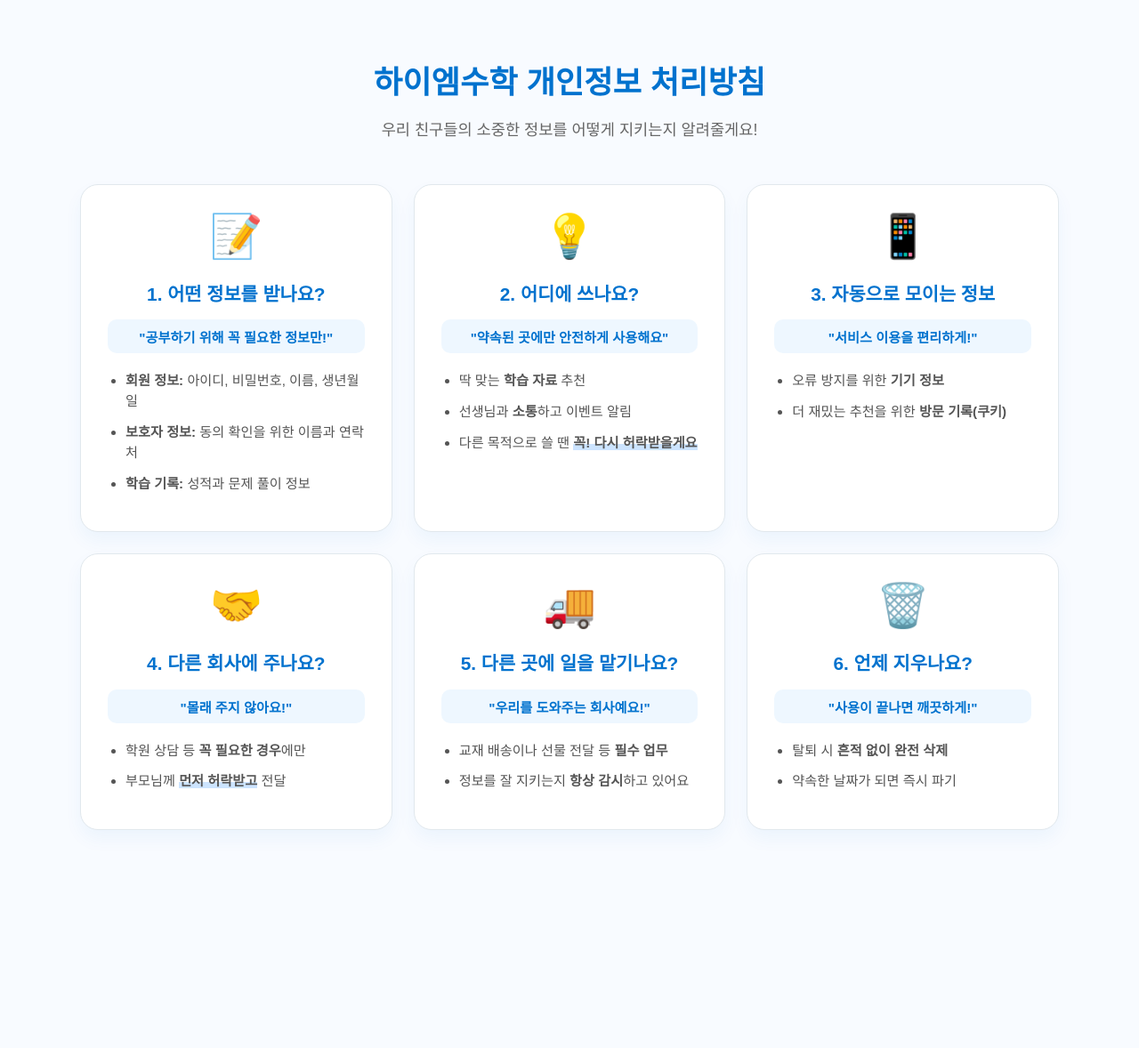
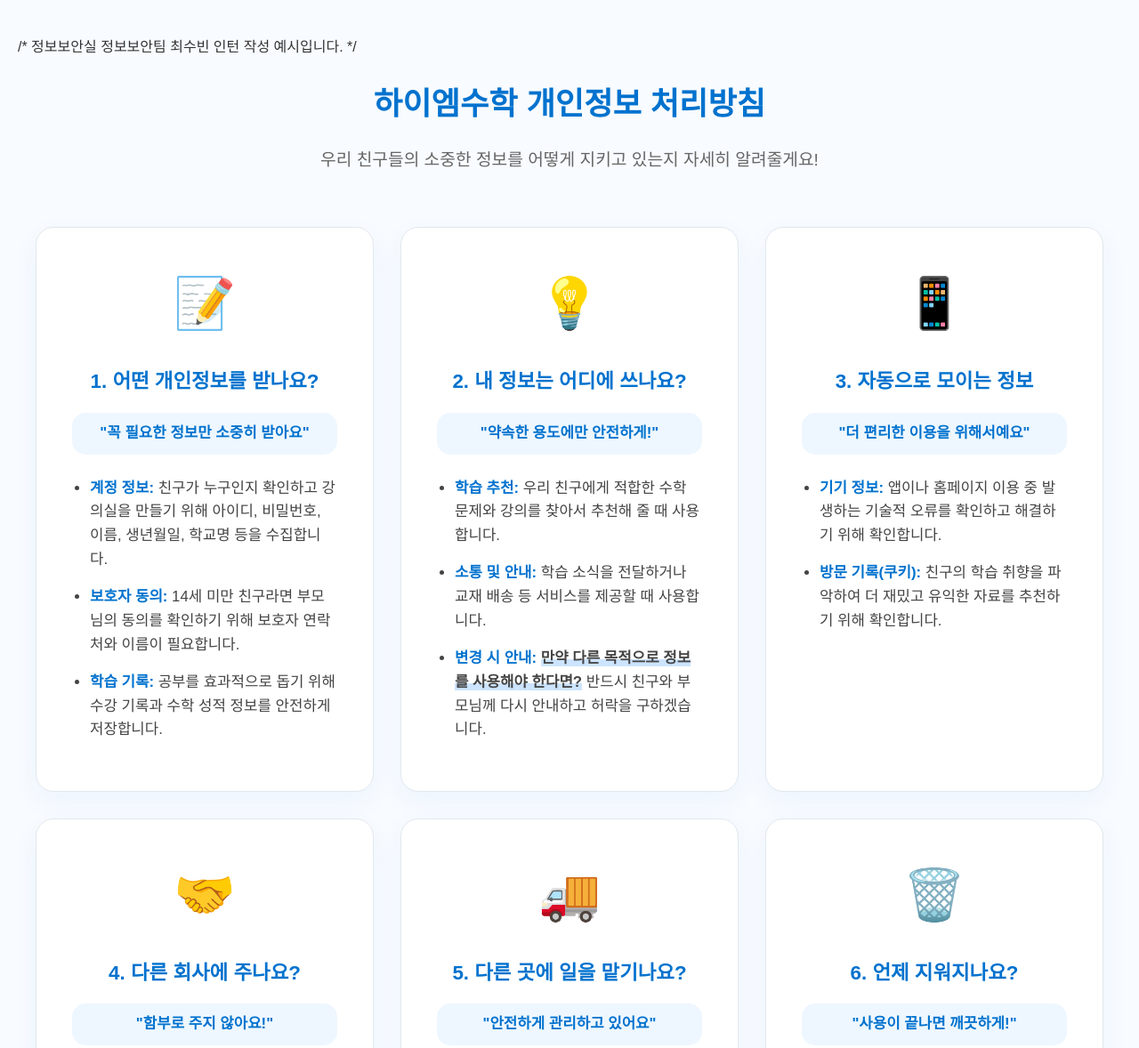
Before and after one commit to 2vvay/test_kids_privacy_megastudy, a plain HTML site: page index.html in a window 1280 px wide. Shown: the top 1178 px of the page at 89% size. Before the commit the page ends 973 px from the top, so only its background shows below. Drawn offline with Linux system fonts and the light colour scheme; a web font is replaced by a local one.

Commit message:
Update index.html

```diff
--- a/index.html
+++ b/index.html
@@ -1,131 +1,180 @@
+    /*
+      정보보안실 정보보안팀 최수빈 인턴 작성 예시입니다.
+    */
 <!DOCTYPE html>
 <html lang="ko">
 <head>
 <meta charset="UTF-8">
 <meta name="viewport" content="width=device-width, initial-scale=1.0">
+<!-- 나눔스퀘어라운드 폰트: 가독성이 좋고 귀여운 느낌이라 선택했습니다 -->
 <link href="https://hangeul.pstatic.net/hangeul_static/css/nanum-square-round.css" rel="stylesheet">
 <title>하이엠수학 개인정보 처리방침</title>
 <style>
+    /*
+      1. 전체 페이지 기본 설정
+      배경색이랑 기본 폰트, 여백처럼 스타일 코드입니다.
+    */
     body {
         font-family: 'NanumSquareRound', sans-serif;
-        background-color: #f8fbff; /* 더 밝고 깨끗한 배경 */
+        background-color: #f8fbff;
         color: #333;
         margin: 0;
         padding: 40px 20px;
+        line-height: 1.6;
     }
 
-    .header-container { text-align: center; margin-bottom: 50px; }
+    /*
+      2. 페이지 헤더 (제목 영역)
+      맨 위에 들어가는 제목이랑 안내 문구입니다.
+      중앙정렬했습니다.
+    */
+    .header-container { text-align: center; margin-bottom: 60px; }
     .header-container h1 { color: #0072CE; font-size: 2.2em; font-weight: 800; margin-bottom: 10px; }
-    .header-container p { color: #666; font-size: 1.1em; }
+    .header-container p { color: #666; font-size: 1.2em; }
 
+    /*
+      3. 카드 배치 (반응형)
+      화면 크기에 따라 카드가 가로로 나열되기도 하고, 세로로 줄바꿈되기도 합니다.
+      CSS Grid를 써서 반응형입니다.
+    */
     .card-container {
         display: grid;
-        grid-template-columns: repeat(auto-fit, minmax(320px, 1fr));
-        gap: 24px;
-        max-width: 1100px;
+        grid-template-columns: repeat(auto-fit, minmax(350px, 1fr));
+        gap: 30px;
+        max-width: 1200px;
         margin: 0 auto;
     }
 
-    /* 디자인 개선: 굵은 테두리 제거 -> 은은한 그림자와 얇은 테두리 사용 */
+    /*
+      4. 개별 카드 디자인
+       테두리는 얇게, 그림자 넣었습니다.
+    */
     .card {
         background: #fff;
-        border: 1px solid #e1e8ed; /* 테두리 얇게 */
+        border: 1px solid #e1e8ed;
         border-radius: 20px;
-        padding: 30px;
-        box-shadow: 0 10px 20px rgba(0, 114, 206, 0.05); /* 은은한 그림자 */
+        padding: 40px;
+        box-shadow: 0 10px 30px rgba(0, 114, 206, 0.05);
         transition: transform 0.3s ease;
     }
     .card:hover { transform: translateY(-5px); }
 
-    .img-container {
-        font-size: 3em;
-        margin-bottom: 20px;
-        text-align: center;
+    /*
+      5. 상단 아이콘 영역
+      카드 맨 위에 들어가는 이모지를 가운데 정렬했습니다.
+    */
+    .img-container { font-size: 3.5em; margin-bottom: 25px; text-align: center; }
+
+    /*
+      6. 제목 스타일
+      카드 제목이랑 부제목에 메가스터디 메인 컬러(블루) 사용했습니다.
+    */
+    .card h2 {
+        font-size: 1.4em; color: #0072CE; text-align: center; margin-bottom: 15px;
+        font-weight: 800;
+    }
+    .card h3 {
+        font-size: 1.05em; color: #0072CE; background: #eef7ff;
+        padding: 10px 20px; border-radius: 15px; text-align: center; margin-bottom: 25px;
     }
 
-    .card h2 {
-        font-size: 1.3em; color: #0072CE; text-align: center; margin-bottom: 15px;
-        font-weight: 700;
-    }
-    .card h3 {
-        font-size: 0.95em; color: #0072CE; background: #eef7ff;
-        padding: 8px; border-radius: 10px; text-align: center; margin-bottom: 20px;
-    }
+    /*
+      7. 내용(본문) 스타일
+      줄간격을 띄우고 글자 크기 조절했습니다.
+    */
     .card ul { padding-left: 20px; margin: 0; }
-    .card li { margin-bottom: 12px; line-height: 1.5; font-size: 0.95em; color: #555; }
+    .card li { margin-bottom: 15px; font-size: 1.05em; color: #444; }
+    .card strong { color: #0072CE; }
 
+    /*
+      8. 강조 효과(형광펜)
+      중요한 내용은 형광펜 효과 줬습니다.
+    */
     .highlight { background: linear-gradient(to top, #cce4ff 40%, transparent 40%); font-weight: 600; }
+
+    /*
+      9. 푸터(하단 영역)
+      페이지 맨 아래쪽에 저작권 문구 넣었습니다.
+    */
+    .footer { text-align: center; margin-top: 60px; color: #999; font-size: 0.9em; }
 </style>
 </head>
 <body>
 
+<!-- 헤더 영역: 제목 및 설명 -->
 <div class="header-container">
     <h1>하이엠수학 개인정보 처리방침</h1>
-    <p>우리 친구들의 소중한 정보를 어떻게 지키는지 알려줄게요!</p>
+    <p>우리 친구들의 소중한 정보를 어떻게 지키고 있는지 자세히 알려줄게요!</p>
 </div>
 
+<!-- 콘텐츠 영역: 정보 카드 배열 -->
 <div class="card-container">
     <div class="card">
         <div class="img-container">📝</div>
-        <h2>1. 어떤 정보를 받나요?</h2>
-        <h3>"공부하기 위해 꼭 필요한 정보만!"</h3>
+        <h2>1. 어떤 개인정보를 받나요?</h2>
+        <h3>"꼭 필요한 정보만 소중히 받아요"</h3>
         <ul>
-            <li><strong>회원 정보:</strong> 아이디, 비밀번호, 이름, 생년월일</li>
-            <li><strong>보호자 정보:</strong> 동의 확인을 위한 이름과 연락처</li>
-            <li><strong>학습 기록:</strong> 성적과 문제 풀이 정보</li>
+            <li><strong>계정 정보:</strong> 친구가 누구인지 확인하고 강의실을 만들기 위해 아이디, 비밀번호, 이름, 생년월일, 학교명 등을 수집합니다.</li>
+            <li><strong>보호자 동의:</strong> 14세 미만 친구라면 부모님의 동의를 확인하기 위해 보호자 연락처와 이름이 필요합니다.</li>
+            <li><strong>학습 기록:</strong> 공부를 효과적으로 돕기 위해 수강 기록과 수학 성적 정보를 안전하게 저장합니다.</li>
         </ul>
     </div>
 
     <div class="card">
         <div class="img-container">💡</div>
-        <h2>2. 어디에 쓰나요?</h2>
-        <h3>"약속된 곳에만 안전하게 사용해요"</h3>
+        <h2>2. 내 정보는 어디에 쓰나요?</h2>
+        <h3>"약속한 용도에만 안전하게!"</h3>
         <ul>
-            <li>딱 맞는 <strong>학습 자료</strong> 추천</li>
-            <li>선생님과 <strong>소통</strong>하고 이벤트 알림</li>
-            <li>다른 목적으로 쓸 땐 <span class="highlight">꼭! 다시 허락받을게요</span></li>
+            <li><strong>학습 추천:</strong> 우리 친구에게 적합한 수학 문제와 강의를 찾아서 추천해 줄 때 사용합니다.</li>
+            <li><strong>소통 및 안내:</strong> 학습 소식을 전달하거나 교재 배송 등 서비스를 제공할 때 사용합니다.</li>
+            <li><strong>변경 시 안내:</strong> <span class="highlight">만약 다른 목적으로 정보를 사용해야 한다면?</span> 반드시 친구와 부모님께 다시 안내하고 허락을 구하겠습니다.</li>
         </ul>
     </div>
 
     <div class="card">
         <div class="img-container">📱</div>
         <h2>3. 자동으로 모이는 정보</h2>
-        <h3>"서비스 이용을 편리하게!"</h3>
+        <h3>"더 편리한 이용을 위해서예요"</h3>
         <ul>
-            <li>오류 방지를 위한 <strong>기기 정보</strong></li>
-            <li>더 재밌는 추천을 위한 <strong>방문 기록(쿠키)</strong></li>
+            <li><strong>기기 정보:</strong> 앱이나 홈페이지 이용 중 발생하는 기술적 오류를 확인하고 해결하기 위해 확인합니다.</li>
+            <li><strong>방문 기록(쿠키):</strong> 친구의 학습 취향을 파악하여 더 재밌고 유익한 자료를 추천하기 위해 확인합니다.</li>
         </ul>
     </div>
 
     <div class="card">
         <div class="img-container">🤝</div>
         <h2>4. 다른 회사에 주나요?</h2>
-        <h3>"몰래 주지 않아요!"</h3>
+        <h3>"함부로 주지 않아요!"</h3>
         <ul>
-            <li>학원 상담 등 <strong>꼭 필요한 경우</strong>에만</li>
-            <li>부모님께 <span class="highlight">먼저 허락받고</span> 전달</li>
+            <li>학원 상담 관리 등 <strong>업무상 꼭 필요한 경우</strong>에만 정보를 주고 있습니다.</li>
+            <li>다른 기관에 보낼 때는 <span class="highlight">부모님께 먼저 허락을 구한 뒤,</span> 정말 필요한 정보만 정해서 전달합니다.</li>
         </ul>
     </div>
 
     <div class="card">
         <div class="img-container">🚚</div>
         <h2>5. 다른 곳에 일을 맡기나요?</h2>
-        <h3>"우리를 도와주는 회사예요!"</h3>
+        <h3>"안전하게 관리하고 있어요"</h3>
         <ul>
-            <li>교재 배송이나 선물 전달 등 <strong>필수 업무</strong></li>
-            <li>정보를 잘 지키는지 <strong>항상 감시</strong>하고 있어요</li>
+            <li>교재 배송이나 이벤트 경품 발송 등 <strong>필수 업무</strong>를 위해 협력하는 업체들이 있습니다.</li>
+            <li>이 업체들이 우리 친구의 정보를 적법하게 다루는지 <strong>정기적으로 감시</strong>하고 있으니 안심하세요.</li>
         </ul>
     </div>
 
     <div class="card">
         <div class="img-container">🗑️</div>
-        <h2>6. 언제 지우나요?</h2>
+        <h2>6. 언제 지워지나요?</h2>
         <h3>"사용이 끝나면 깨끗하게!"</h3>
         <ul>
-            <li>탈퇴 시 <strong>흔적 없이 완전 삭제</strong></li>
-            <li>약속한 날짜가 되면 즉시 파기</li>
+            <li>하이엠수학을 탈퇴하면 친구의 정보는 흔적도 남지 않게 <strong>즉시 완전히 삭제</strong>됩니다.</li>
+            <li>법에서 정한 약속된 보관 기간이 지나면, 즉시 파기하는 것을 원칙으로 합니다.</li>
         </ul>
     </div>
 </div>
+
+<div class="footer">
+    Copyright © megastudy.co.,Ltd. All rights reserved.
+</div>
+
 </body>
 </html>
```
